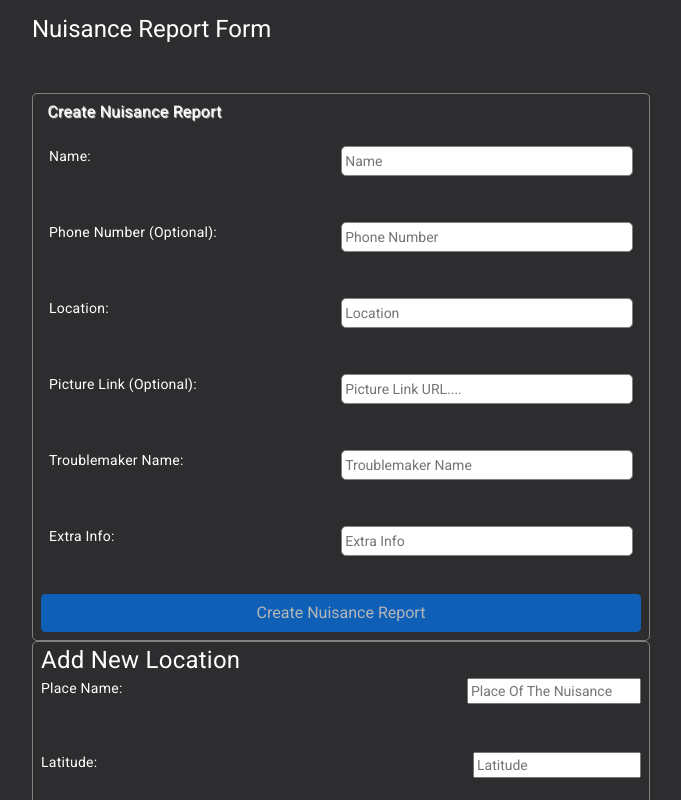
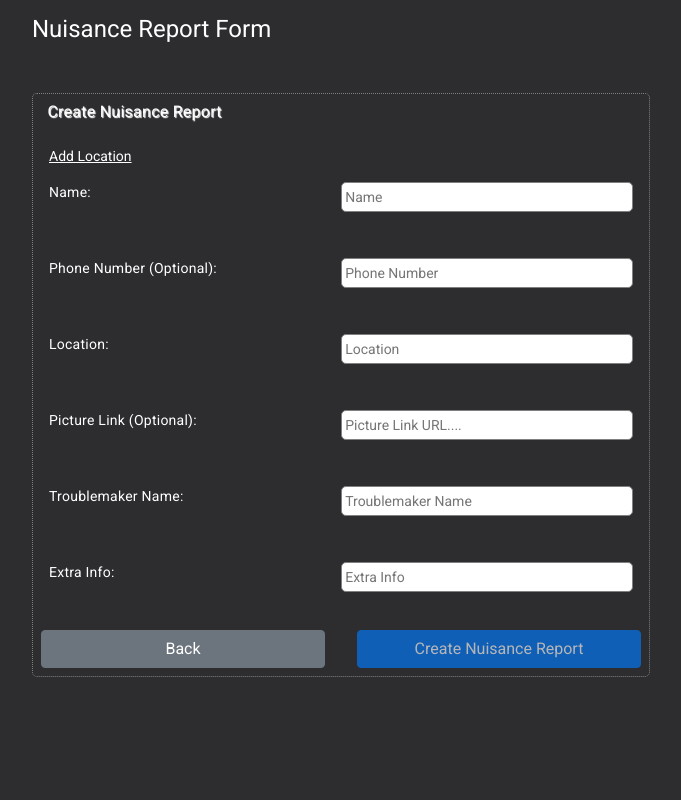
Before and after one commit to aelmi03/map-reporting, an Angular app: page / in a window 1280 px wide. Shown: the top 800 px of the page, without its empty margins (299-980 px from the left). Built offline with nearby package versions, Linux system fonts and the light colour scheme.

Commit message:
Add functionality to display location modal when clicked and to be able to go back to main form

```diff
--- a/src/app/add-location/add-location.component.css
+++ b/src/app/add-location/add-location.component.css
@@ -1,23 +1,27 @@
 .location-data-container {
   display: flex;
   flex-flow: row nowrap;
-  justify-content: space-between;
+  align-items: center;
+  gap: 3rem;
 }
 .location-container {
   display: flex;
   flex-flow: column nowrap;
-  gap: 1rem;
+  justify-content: center;
+  width: 100%;
 }
 .warningText {
   color: red;
   font-size: 0.8rem;
+  height: 0;
+  align-self: start;
 }
 
-.add-location-container {
+#add-location-container {
   width: 100%;
+  min-height: 100%;
+  min-width: 100%;
   position: absolute;
-  width: 700px;
-  max-width: 100%;
   top: 50%;
   left: 50%;
   transform: translate(-50%, -50%);
@@ -28,11 +32,21 @@ h1,
 label {
   color: white;
 }
-
+legend {
+  margin-bottom: 3rem;
+  text-align: center;
+}
 form {
   border: 1px solid grey;
-  padding: 0.5rem;
+  padding: 1.5rem;
   border-radius: 5px;
+  width: 600px;
+  max-width: 100%;
+  position: absolute;
+  top: 50%;
+  left: 50%;
+  transform: translate(-50%, -50%);
+  background-color: rgb(50, 50, 50);
 }
 
 .hidden {
@@ -42,3 +56,26 @@ form {
 button {
   width: 100%;
 }
+input {
+  border: 1px solid grey;
+  border-radius: 5px;
+  padding: 0.4rem;
+  width: 100%;
+}
+
+label {
+  width: 120px;
+}
+
+fieldset {
+  display: flex;
+  flex-flow: column nowrap;
+  gap: 2rem;
+}
+
+.button-container {
+  display: flex;
+  width: 100%;
+  flex-flow: row nowrap;
+  gap: 2rem;
+}
--- a/src/app/add-location/add-location.component.html
+++ b/src/app/add-location/add-location.component.html
@@ -40,7 +40,7 @@
                 !form.get('latitude')?.touched || form.get('latitude')?.valid
             }"
           >
-            Latitude is required:
+            Latitude is required (-90 to +90):
           </p>
         </div>
       </div>
@@ -61,13 +61,17 @@
                 !form.get('longitude')?.touched || form.get('longitude')?.valid
             }"
           >
-            Longitude is required:
+            Longitude is required (-180 to +180):
           </p>
         </div>
       </div>
-      <button type="submit" class="btn btn-primary" [disabled]="!form.valid">
-        Add Location
-      </button>
+
+      <div class="button-container">
+        <button class="btn btn-secondary" (click)="closeModal()">Back</button>
+        <button type="submit" class="btn btn-primary" [disabled]="!form.valid">
+          Add Location
+        </button>
+      </div>
     </fieldset>
   </form>
 </div>
--- a/src/app/add-location/add-location.component.ts
+++ b/src/app/add-location/add-location.component.ts
@@ -9,16 +9,18 @@ import { Validators, FormGroup, FormControl } from '@angular/forms';
 export class AddLocationComponent {
  form:FormGroup;
  @Output() addLocation = new EventEmitter<Location>();
-
+@Output() hideModal = new EventEmitter();
  constructor(){
   let formControls = {
     latitude: new FormControl('',[
       Validators.required,
-      Validators.minLength(2)
+      Validators.minLength(2),
+      Validators.pattern(/^-?([1-8]?\d(\.\d+)?|90(\.0+)?)$/)
     ]),
     longitude: new FormControl('',[
       Validators.required,
-      Validators.minLength(2)
+      Validators.minLength(2),
+      Validators.pattern(/^-?((1[0-7]\d(\.\d+)?|180(\.0+)?)|(\d{1,2}(\.\d+)?))$/)
     ]),
     placeName: new FormControl('',[
       Validators.required,
@@ -31,4 +33,7 @@ onSubmit(value:Location){
   this.addLocation.emit(value);
   this.form.reset();
 }
+closeModal(){
+  this.hideModal.emit();
 }
+}
--- a/src/app/create-report-form/create-report-form.component.css
+++ b/src/app/create-report-form/create-report-form.component.css
@@ -44,7 +44,27 @@ fieldset {
 }
 
 form {
-  border: 1px solid grey;
+  border: 1px dotted grey;
   padding: 0.5rem;
   border-radius: 5px;
 }
+.button-container {
+  display: flex;
+  width: 100%;
+  flex-flow: row nowrap;
+  gap: 2rem;
+}
+button {
+  width: 100%;
+}
+
+#add-location {
+  text-decoration: underline;
+  color: white;
+  text-align: start;
+  cursor: pointer;
+  padding: 0.5rem;
+  background-color: inherit;
+  width: fit-content;
+  border: none;
+}
--- a/src/app/create-report-form/create-report-form.component.html
+++ b/src/app/create-report-form/create-report-form.component.html
@@ -2,6 +2,7 @@
 <form [formGroup]="form" (ngSubmit)="onSubmit(form.value)">
   <fieldset>
     <legend>Create Nuisance Report</legend>
+    <button id="add-location" (click)="toggleModal()">Add Location</button>
     <div class="formDataSection">
       <label for="reportingPersonName">Name:</label>
       <input
@@ -96,9 +97,16 @@
         placeholder="Extra Info"
       />
     </div>
-    <button class="btn btn-primary" type="submit" [disabled]="!form.valid">
-      Create Nuisance Report
-    </button>
+    <div class="button-container">
+      <button class="btn btn-secondary">Back</button>
+      <button type="submit" class="btn btn-primary" [disabled]="!form.valid">
+        Create Nuisance Report
+      </button>
+    </div>
   </fieldset>
 </form>
-<div app-add-location></div>
+<div
+  *ngIf="showLocationModal"
+  app-add-location
+  (hideModal)="toggleModal()"
+></div>
--- a/src/app/create-report-form/create-report-form.component.ts
+++ b/src/app/create-report-form/create-report-form.component.ts
@@ -1,7 +1,7 @@
 import { Component } from '@angular/core';
 import {FormGroup, FormControl, Validators, AbstractControl} from '@angular/forms';
 import NuisanceReport from '../types/nuisance_report';
-
+import { Location } from '../types/nuisance_report';
 @Component({
   selector: 'app-create-report-form',
   templateUrl: './create-report-form.component.html',
@@ -9,7 +9,11 @@ import NuisanceReport from '../types/nuisance_report';
 })
 export class CreateReportFormComponent {
   form:FormGroup;
+  showLocationModal:boolean
+  selectedLocation:Location
+  locations:Location[]
   constructor(){
+
     let formControls = {
       reportingPerson: new FormControl('',[
         Validators.required,
@@ -34,8 +38,16 @@ export class CreateReportFormComponent {
       phoneNumber:new FormControl('', [
         this.phoneNumberValidator
       ] )
-
     }
+     this.locations= [
+      { placeName: 'New York', latitude: 40.7128, longitude: -74.0060 },
+      { placeName: 'London', latitude: 51.5074, longitude: -0.1278 },
+      { placeName: 'Paris', latitude: 48.8566, longitude: 2.3522 },
+      { placeName: 'Tokyo', latitude: 35.6895, longitude: 139.6917 }
+      // Add more this.locations as needed
+    ];
+    this.selectedLocation = this.locations[0];
+    this.showLocationModal=false;
     this.form = new FormGroup(formControls);
   }
   onSubmit(value:NuisanceReport){
@@ -50,4 +62,8 @@ export class CreateReportFormComponent {
     let value:string = control.value || '';
    return Validators.pattern(/^\d{10}$/)(control);
   }
+  toggleModal(){
+        console.log(this.showLocationModal);
+    this.showLocationModal=!this.showLocationModal;
+  }
 }
```
